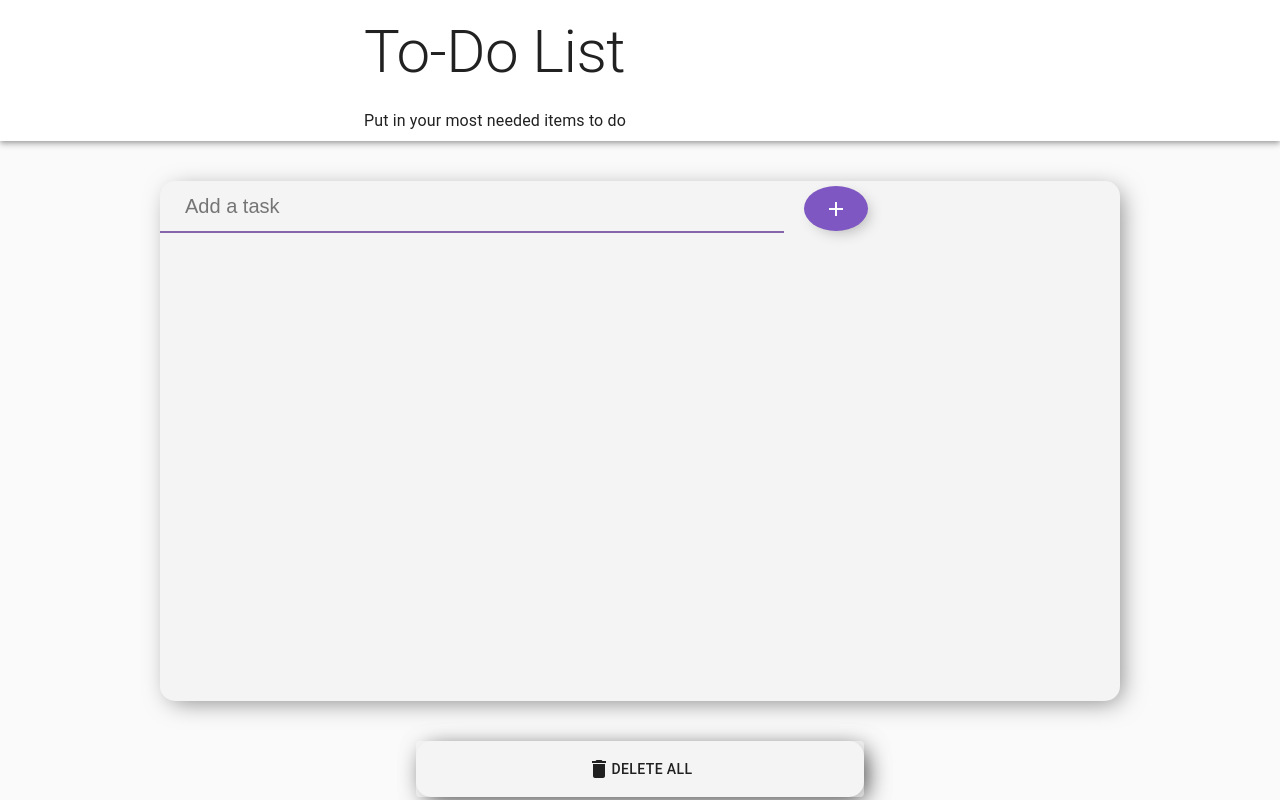
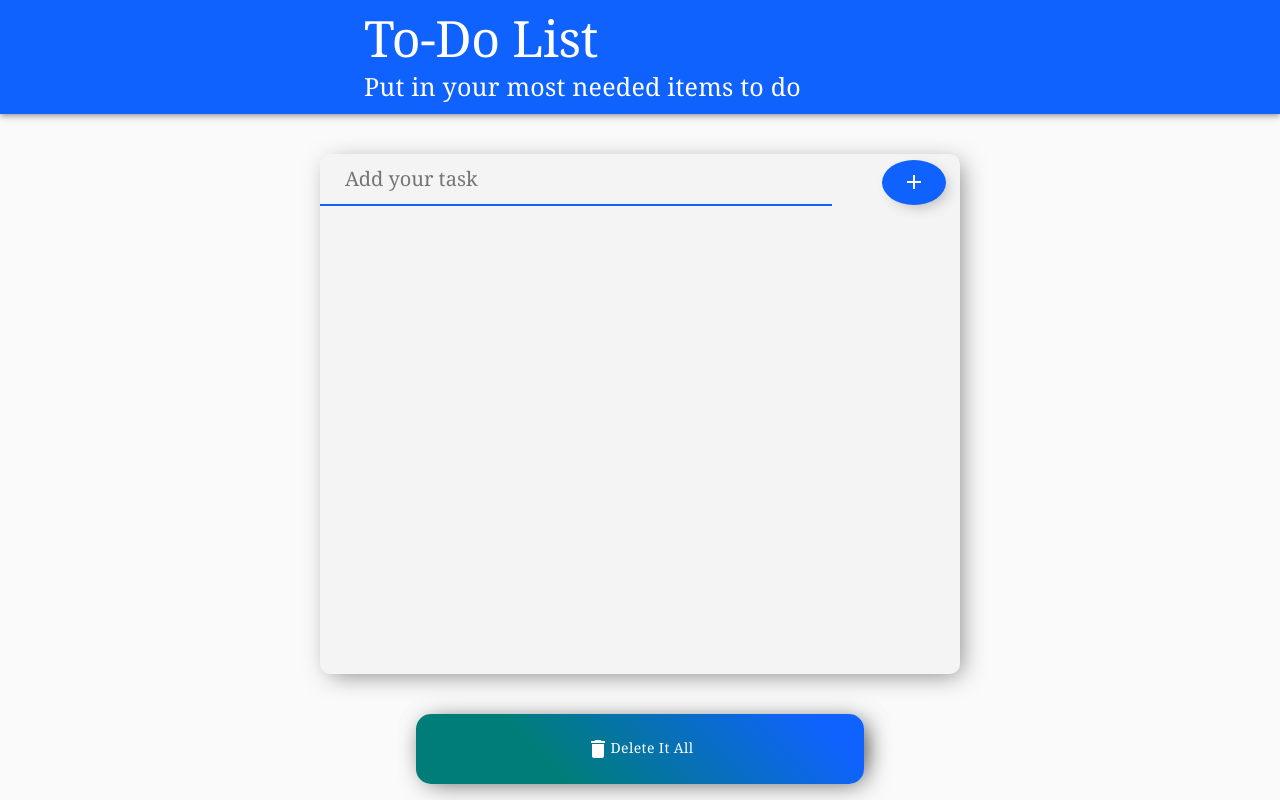
Before and after one commit to 2021-IBM-Accelerate-SW-Track/lab-1-team-10, a React (Create React App) app: page / in a window 1280 px wide. Built offline with nearby package versions, Linux system fonts and the light colour scheme.

Commit message:
Finishedstyling the fonts and colors

```diff
--- a/src/component/header/index.js
+++ b/src/component/header/index.js
@@ -5,35 +5,44 @@ import { makeStyles } from '@material-ui/core/styles';
 import Container from '@material-ui/core/Container';
 import AppBar from '@material-ui/core/AppBar';
 import Toolbar from '@material-ui/core/Toolbar';
-//import Link from '@material-ui/core/Link';
 
 const useStyles = makeStyles((theme) => ({
   root: {
     display: 'flex',
     flexDirection: 'column',
+  },
+  main: {
+    marginTop: theme.spacing(1),
+    marginBottom: theme.spacing(1),
+  },
+  title: {
+    fontSize: 50,
+    fontWeight:500,
+    fontFamily:"Georgia",
 
   },
-  main: {
-    marginTop: theme.spacing(2),
-    marginBottom: theme.spacing(1),
+  subtitle: {
+    fontSize: 25,
+    fontWeight:500,
+    fontFamily:"Georgia",
   },
 
 }));
 
-export default function ToDoList() {
+export default function Header() {
   const classes = useStyles();
 
   return (
     <div className={classes.root}>
-      <AppBar position ="static" color="inherit">
+      <AppBar style={{background:'#0F62FE'}} position ="static" >
         <Toolbar variant="dense">
         <CssBaseline />
-        <Container component="main" className={classes.main} maxWidth="sm">
-          <Typography variant="h2" component="h1" gutterBottom>
+       <Container component="main" className={classes.main} maxWidth="sm">
+          <Typography className={classes.title} variant="h2" noWrap>
             To-Do List
           </Typography>
 
-          <Typography variant="body1">Put in your most needed items to do</Typography>
+          <Typography className={classes.subtitle} variant="body1">Put in your most needed items to do</Typography>
 
       </Container>
         </Toolbar>
--- a/src/component/toDoListBody.css
+++ b/src/component/toDoListBody.css
@@ -1,9 +1,9 @@
 .childOne{
-	width: 75%;
+	width: 50%;
 	height: 65vh;
 	background-color: #f4f4f4;
 	box-shadow: 5px 5px 25px -5px rgba(0,0,0,0.5);
-	border-radius: 15px;
+	border-radius: 10px;
 	margin: auto;
 }
 
@@ -16,26 +16,27 @@ input{
 	height: 30px;
 	border: none;
 	background: transparent;
+	font-family: georgia;
 	font-size:	20px;
 	font-weight: 500;
-	width: 65%;
-	border-bottom: 2px solid #8566aa;
+	width: 80%;
+	border-bottom: 2px solid #0F62FE;
 	outline: none;
-	margin-right: 20px;
+	margin-right: 50px;
 }
 
 
 .AddBtn{
 	width: 40px;
 	height: 45px;
-	background-color: #7E57C2!important;
+	background-color: #0F62FE!important;
 	color: white !important;
 	box-shadow: 5px 5px 15px -5px rgba(0,0,0,0.3);
 	border-radius: 50% !important;
 }
 
 .textFont{
-	font-family: verdana;
+	font-family: georgia;
 	font-size: 20px;
 	font-weight: 500;
 }
@@ -50,6 +51,7 @@ input{
 }
 
 .delBtn{
+
 	width: 100%;
 	height: 7vh;
 	background-color: #f4f4f4;
--- a/src/component/toDoListBody.js
+++ b/src/component/toDoListBody.js
@@ -1,4 +1,5 @@
 import React, { useState } from 'react';
+import { makeStyles } from '@material-ui/core/styles';
 import Button from '@material-ui/core/Button';
 import AddIcon from '@material-ui/icons/Add';
 import DeleteIcon from '@material-ui/icons/Delete';
@@ -28,14 +29,31 @@ const Main = () => {
 	const thirdEvent = () => {
 		setNewItem([]);
 	}
+	const useStyles = makeStyles({
+		root: {
+		  background: 'linear-gradient(45deg, #007D79 30%, #0F62FE 90%)',
+		  borderRadius: 15,
+		  border: 0,
+		  color: 'white',
+		  height: 70,
+		  padding: '0 30px',
+		  boxShadow: '5px 5px 25px -5px rgba(0,0,0,0.5)',
 
+		},
+		label: {
+		  textTransform: 'capitalize',
+		  fontFamily: 'georgia',
+		},
+	  });
+	  const classes = useStyles();
 	return(
+
 		<div>
 			<br />
 			<br />
 			<div className="childOne">
-				<input type="text" value={item} placeholder="Add a task" onChange={firstEvent} />
-				<Button className="AddBtn" onClick={secondEvent}>
+				<input type="text" value={item} placeholder="Add your task" onChange={firstEvent} />
+				<Button className="AddBtn" onClick={secondEvent} >
 					<AddIcon />
 				</Button>
 				<br />
@@ -51,8 +69,8 @@ const Main = () => {
 			<br />
 			<br />
 			<div className="childTwo">
-				<Button className="delBtn" onClick={thirdEvent}>
-					<DeleteIcon />Delete All
+				<Button className="delBtn" onClick={thirdEvent} classes={{root: classes.root, label: classes.label,}}>
+					<DeleteIcon />Delete It All
 				</Button>
 			</div>
 		</div>
```
Also changed, not shown: src/component/header/header.css (+8 -0 lines).
